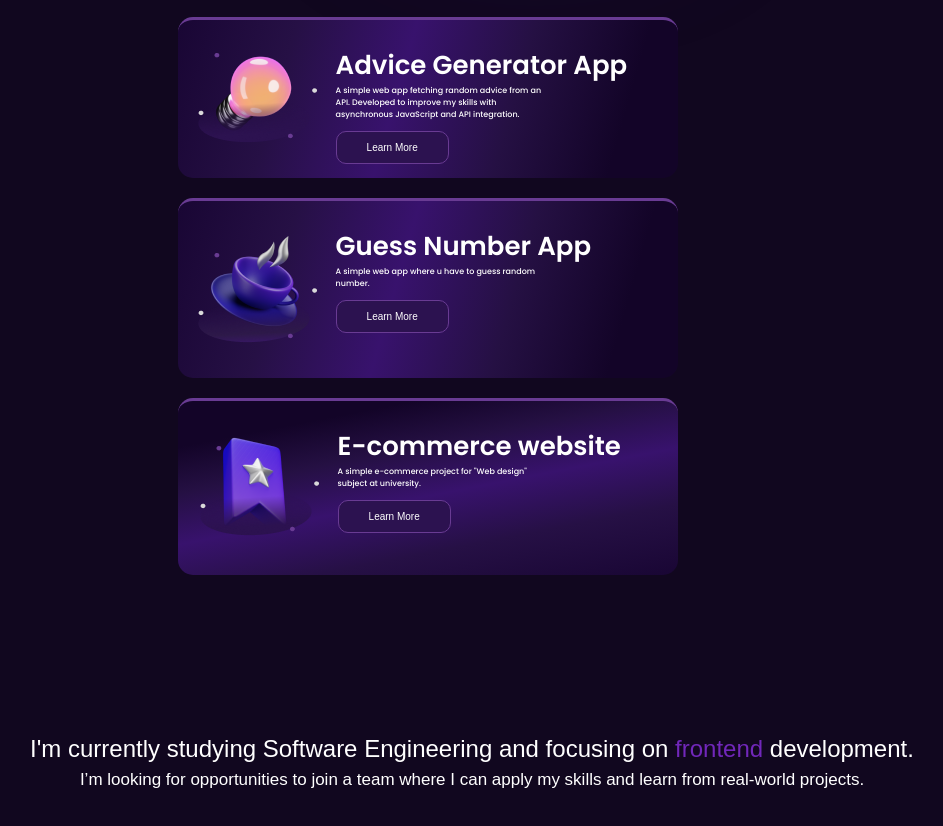
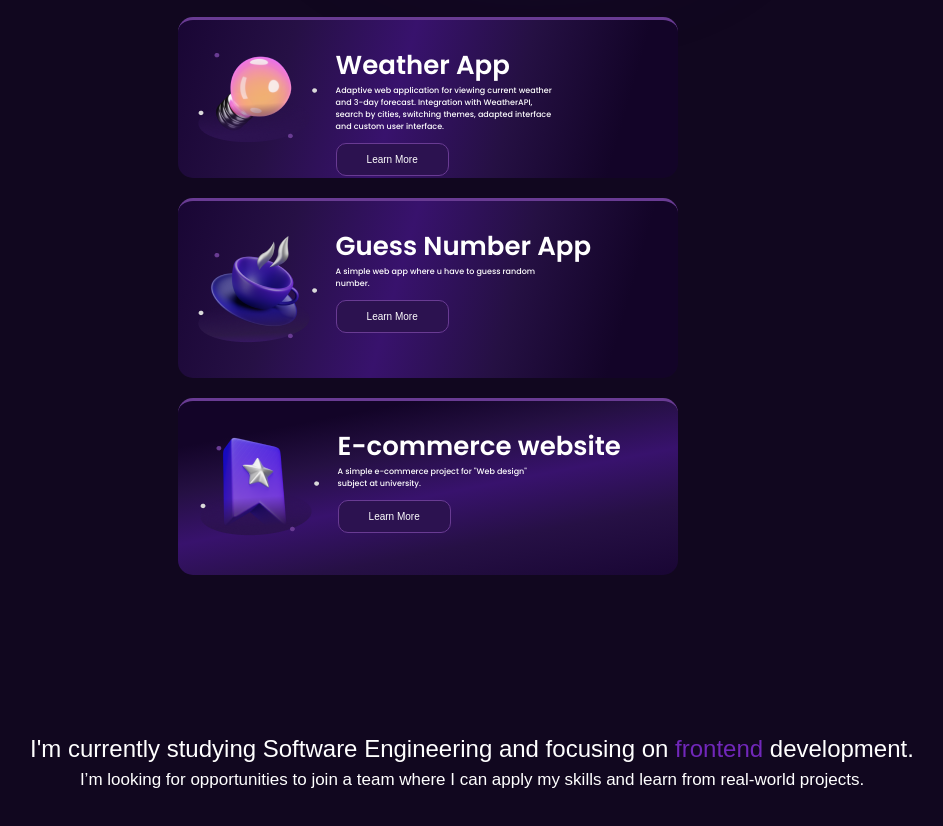
Before and after one commit to dushaaa8/beautyportf, a website: page index.html in a window 1280 px wide. Shown: the part 1482-2308 px from the top of the page, without its empty margins (168-1111 px from the left). Drawn offline with Linux system fonts and the light colour scheme; a web font is replaced by a local one.

Commit message:
change card

```diff
--- a/index.html
+++ b/index.html
@@ -68,10 +68,10 @@ I enjoy creating modern and user-friendly web experiences, learning new technolo
             <div class="work-card gradient2">
                 <div class="card-pic"><img src="assets/images/Icons2.png" alt="work-card pic"></div>
                 <div class="card-content">
-                    <div class="card-title"> Advice Generator App</div>
-                    <div class="card-description">A simple web app fetching random advice from an API. Developed to improve my skills with asynchronous JavaScript and API integration.
+                    <div class="card-title"> Weather App</div>
+                    <div class="card-description">Adaptive web application for viewing current weather and 3-day forecast. Integration with WeatherAPI, search by cities, switching themes, adapted interface and custom user interface.
                     </div>
-                    <div class="card-btn"><a href="https://github.com/dushaaa8/aufQuotes"><button>Learn More</button></a></div>
+                    <div class="card-btn"><a href="https://github.com/dushaaa8/weatherapptraining"><button>Learn More</button></a></div>
                 </div>
             </div>
             <div class="work-card gradient2">
```
